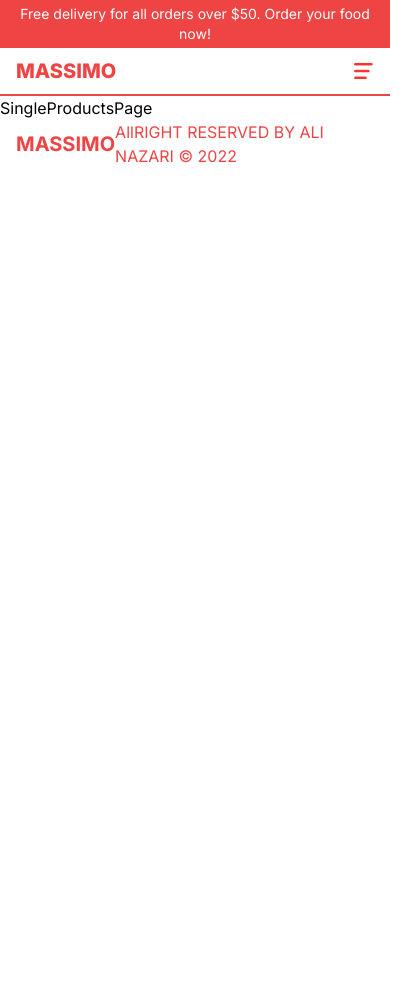
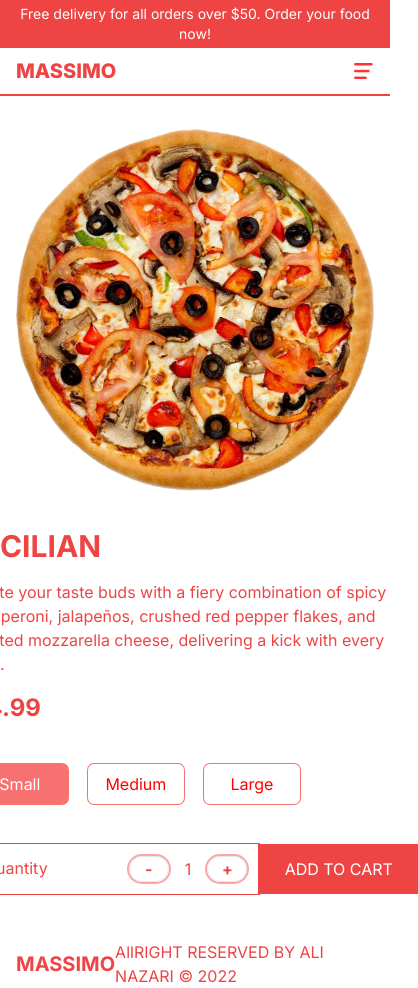
Before and after one commit to AliNazari-dev/restaurant-app-UI---Next---TypeScript---Tailwind--, a Next.js app: page /product/1 in a window 390 px wide. Shown: the whole page, 418 px wide, since content can reach past the window. Before the commit the page ends 844 px from the top, so only its background shows below. Built offline with nearby package versions, Linux system fonts and the light colour scheme.

Commit message:
s-product page & Price component (all responsive)

```diff
--- a/src/app/menu/page.tsx
+++ b/src/app/menu/page.tsx
@@ -2,20 +2,15 @@ import { menu } from "@/data";
 import Link from "next/link";
 import React from "react";
 
-const Menu = () => {
+const MenuPage = () => {
   return (
-    <div className="p-4 lg:px-20 xl:px-40 h-[calc(100vh-6rem)] md:h-[calc(100vh-9rem)] flex flex-col md:flex-row items-center">
+    <div className='p-4 lg:px-20 xl:px-40 h-[calc(100vh-6rem)] md:h-[calc(100vh-9rem)] flex flex-col md:flex-row items-center'>
       {menu.map((category) => (
-        <Link
-          href={`/menu/${category.slug}`}
-          key={category.id}
-          className="w-full h-1/3 bg-cover p-8 md:h-1/2"
-          style={{ backgroundImage: `url(${category.img})` }}
-        >
+        <Link href={`/menu/${category.slug}`} key={category.id} className='w-full h-1/3 bg-cover p-8 md:h-1/2' style={{ backgroundImage: `url(${category.img})` }}>
           <div className={`text-${category.color} w-1/2`}>
-            <h1 className="uppercase font-bold text-3xl">{category.title}</h1>
-            <p className="text-sm my-8">{category.desc}</p>
-            <button className={`hidden 2xl:block bg-${category.color} text-${category.color === "black" ? "white" : "red-500"} py-2 px-4 rounded-md`}>Explore</button>
+            <h1 className='uppercase font-bold text-3xl'>{category.title}</h1>
+            <p className='text-sm my-8'>{category.desc}</p>
+            <button className={`hidden 2xl:block bg-black text-${category.color === "black" ? "white" : "white"} py-2 px-4 rounded-md`}>Explore</button>
           </div>
         </Link>
       ))}
@@ -23,4 +18,4 @@ const Menu = () => {
   );
 };
 
-export default Menu;
+export default MenuPage;
--- a/src/app/product/[id]/page.tsx
+++ b/src/app/product/[id]/page.tsx
@@ -1,7 +1,23 @@
+import Image from "next/image";
 import React from "react";
+import { singleProduct } from "@/data";
+import Price from "@/components/Price";
 
 const SingleProductsPage = () => {
-  return <div>SingleProductsPage</div>;
+  return (
+    <div className='p-4 gap-5 lg:px-20 xl:px-40 h-screen flex flex-col justify-around items-center text-red-500 md:flex-row'>
+      {singleProduct.img && (
+        <div className='relative w-full h-1/2 md:h-[70%]'>
+          <Image src={singleProduct.img} alt='' className='object-contain' fill />
+        </div>
+      )}
+      <div className='h-1/2 flex flex-col gap-4 md:h-[70%] md:justify-center' >
+        <h1 className='text-3xl uppercase font-bold '>{singleProduct.title}</h1>
+        <p>{singleProduct.desc}</p>
+        <Price price={singleProduct.price} id={singleProduct.id} options={singleProduct.options} />
+      </div>
+    </div>
+  );
 };
 
 export default SingleProductsPage;
--- /dev/null
+++ b/src/components/Price.tsx
@@ -0,0 +1,60 @@
+"use client";
+
+import React, { useState, useEffect } from "react";
+
+type Props = {
+  price: number;
+  id: number;
+  options?: { title: string; additionalPrice: number }[];
+};
+
+const Price = ({ price, id, options }: Props) => {
+  console.log(price);
+
+  const [total, setTotal] = useState(price);
+  const [quantity, setQuantity] = useState(1);
+  const [selected, setSelected] = useState(0);
+
+  useEffect(() => {
+    setTotal(quantity * (options ? price + options[selected].additionalPrice : price));
+  }, [quantity, selected, options, price]);
+  return (
+    <div className='flex flex-col gap-10'>
+      <h2 className='text-2xl font-bold'>{total.toFixed(2)}</h2>
+      <div className='flex gap-5'>
+        {options?.map((option, index) => (
+          <button
+            key={option.title}
+            className='min-w-[6rem] p-2 ring-1 ring-red-400 rounded-md'
+            style={{
+              background: selected === index ? "rgb(248 113 113)" : "white",
+              color: selected === index ? "white" : "red",
+            }}
+            onClick={() => setSelected(index)}>
+            {option.title}
+          </button>
+        ))}
+      </div>
+      {/* QUANTITY AND AD BUTTON */}
+      <div className='flex justify-between items-center'>
+        {/*  QUANTITY*/}
+        <div className='flex justify-between w-full p-3 ring-1 ring-red-500'>
+          <span>Quantity</span>
+          <div className='flex gap-4 items-center'>
+            <button className='font-bold border ring-2 ring-red-300 rounded-full w-10' onClick={() => setQuantity((prev) => (prev === 1 ? 1 : prev - 1))}>
+              {"-"}
+            </button>
+            <span>{quantity}</span>
+            <button className='font-bold border ring-2 ring-red-300 rounded-full w-10' onClick={() => setQuantity((prev) => prev + 1)}>
+              {"+"}
+            </button>
+          </div>
+        </div>
+        {/* CArt BUTTON */}
+        <button className='bg-red-500 w-60 text-white p-3 ring-1 ring-red-500'>ADD TO CART</button>
+      </div>
+    </div>
+  );
+};
+
+export default Price;
--- a/src/data.ts
+++ b/src/data.ts
@@ -15,7 +15,7 @@ export const featuredProducts: Products = [
     title: "Sicilian",
     desc: "Ignite your taste buds with a fiery combination of spicy pepperoni, jalapeños, crushed red pepper flakes, and melted mozzarella cheese, delivering a kick with every bite.",
     img: "/temporary/p1.png",
-    price: 24.9,
+    price: 23.99,
     options: [
       {
         title: "Small",
@@ -23,7 +23,7 @@ export const featuredProducts: Products = [
       },
       {
         title: "Medium",
-        additionalPrice: 4,
+        additionalPrice: 10,
       },
       {
         title: "Large",
@@ -36,7 +36,7 @@ export const featuredProducts: Products = [
     title: "Bacon Deluxe",
     desc: "Indulge in smoky goodness with a flame-grilled beef patty, topped with crispy bacon, melted cheddar cheese, caramelized onions, and a smattering of tangy BBQ sauce.",
     img: "/temporary/p2.png",
-    price: 29.9,
+    price: 29.99,
     options: [
       {
         title: "Small",
@@ -57,7 +57,7 @@ export const featuredProducts: Products = [
     title: "Bella Napoli",
     desc: "A classic Italian delight featuring a thin, crispy crust, tangy tomato sauce, fresh mozzarella, and a medley of aromatic herbs topped with lettuce, tomatoes, and a dollop of tangy mayo.",
     img: "/temporary/p3.png",
-    price: 24.9,
+    price: 24.99,
     options: [
       {
         title: "Small",
@@ -78,7 +78,7 @@ export const featuredProducts: Products = [
     title: "Spicy Arrabbiata",
     desc: "Ignite your taste buds with this fiery pasta creation, combining penne in a spicy tomato sauce infused with garlic, red chili flakes, and fresh basil for the ultimate comfort food experience.",
     img: "/temporary/p4.png",
-    price: 26.9,
+    price: 26.99,
     options: [
       {
         title: "Small",
@@ -99,7 +99,7 @@ export const featuredProducts: Products = [
     title: "Jalapeño Fiesta",
     desc: "Ignite your taste buds with a fiery kick! This burger features a succulent beef patty, fiery jalapeños, pepper jack cheese, and a zesty chipotle mayo sauce , and all the classic fixings on a toasted bun.",
     img: "/temporary/p5.png",
-    price: 29.9,
+    price: 29.99,
     options: [
       {
         title: "Small",
@@ -120,7 +120,7 @@ export const featuredProducts: Products = [
     title: "Margherita Magic",
     desc: "A timeless favorite with a twist, showcasing a thin crust topped with sweet tomatoes, fresh basil, creamy mozzarella, and a drizzle of extra virgin olive oil, fresh arugula, and a drizzle of balsamic glaze.",
     img: "/temporary/p6.png",
-    price: 24.9,
+    price: 24.99,
     options: [
       {
         title: "Small",
@@ -141,7 +141,7 @@ export const featuredProducts: Products = [
     title: "Garlic Parmesan Linguine",
     desc: "A garlic lover's delight, featuring linguine smothered in a creamy Parmesan sauce, infused with garlic and garnished with chopped parsley, bell peppers, and cherry tomatoes.",
     img: "/temporary/p7.png",
-    price: 28.9,
+    price: 28.99,
     options: [
       {
         title: "Small",
@@ -162,7 +162,7 @@ export const featuredProducts: Products = [
     title: "Mediterranean Delight",
     desc: "Embark on a culinary journey with this Mediterranean-inspired creation, featuring zesty feta cheese, Kalamata olives, sun-dried tomatoes, and a sprinkle of oregano.",
     img: "/temporary/p8.png",
-    price: 32.9,
+    price: 32.99,
     options: [
       {
         title: "Small",
@@ -183,7 +183,7 @@ export const featuredProducts: Products = [
     title: "Hawaiian Teriyaki",
     desc: "Experience a taste of the tropics with a juicy beef patty glazed in tangy teriyaki sauce, topped with grilled pineapple, crispy bacon, and fresh lettuce, and all the classic fixings on a toasted bun.",
     img: "/temporary/p9.png",
-    price: 29.9,
+    price: 29.99,
     options: [
       {
         title: "Small",
@@ -200,9 +200,6 @@ export const featuredProducts: Products = [
     ],
   },
 ];
-
-
-
 
 export const pizzas: Products = [
   {
@@ -338,7 +335,7 @@ export const singleProduct: Product = {
   title: "Sicilian",
   desc: "Ignite your taste buds with a fiery combination of spicy pepperoni, jalapeños, crushed red pepper flakes, and melted mozzarella cheese, delivering a kick with every bite.",
   img: "/temporary/p1.png",
-  price: 24.9,
+  price: 24.99,
   options: [
     {
       title: "Small",
@@ -354,7 +351,6 @@ export const singleProduct: Product = {
     },
   ],
 };
-
 
 type Menu = {
   id: number;
```
